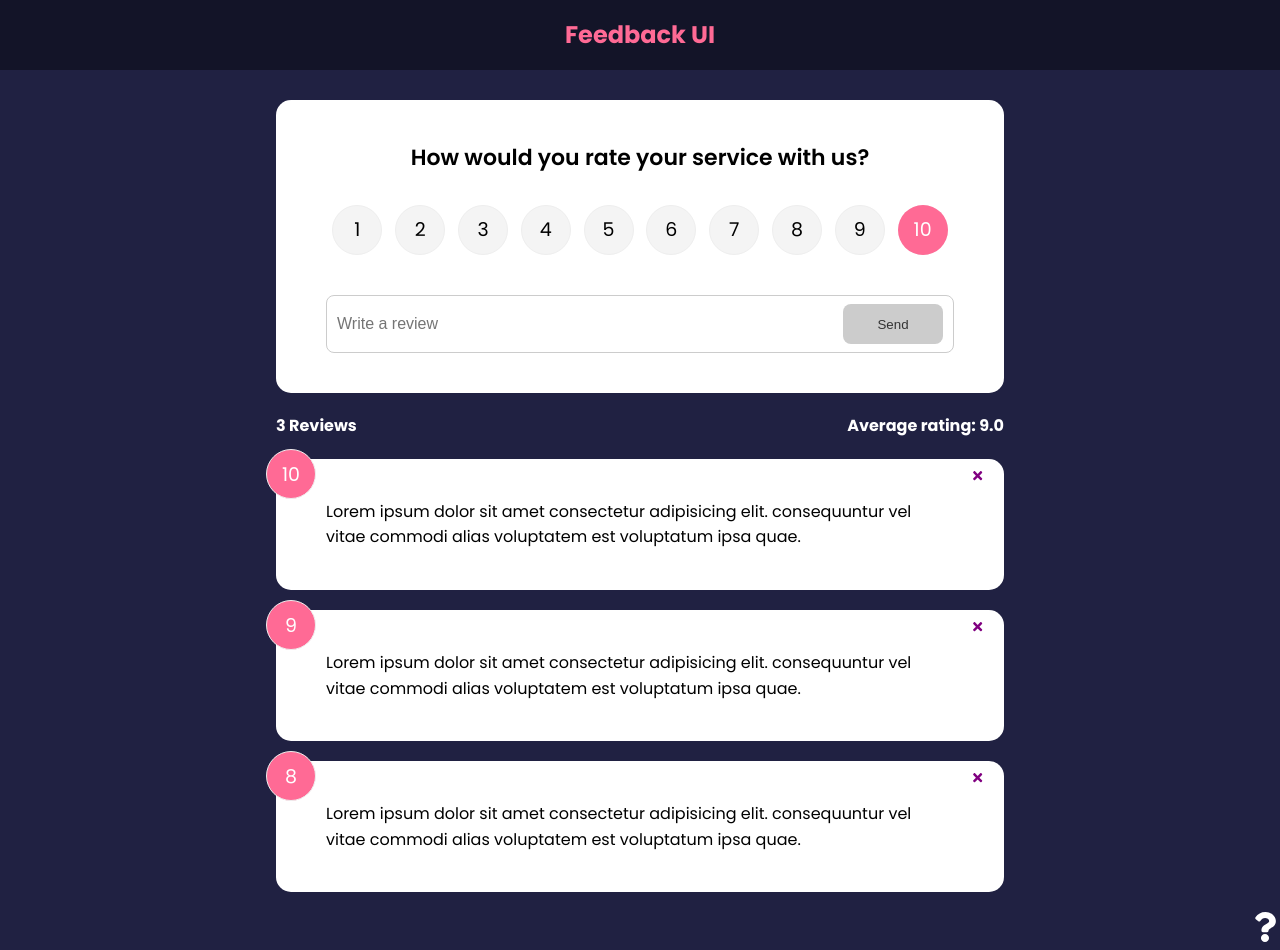
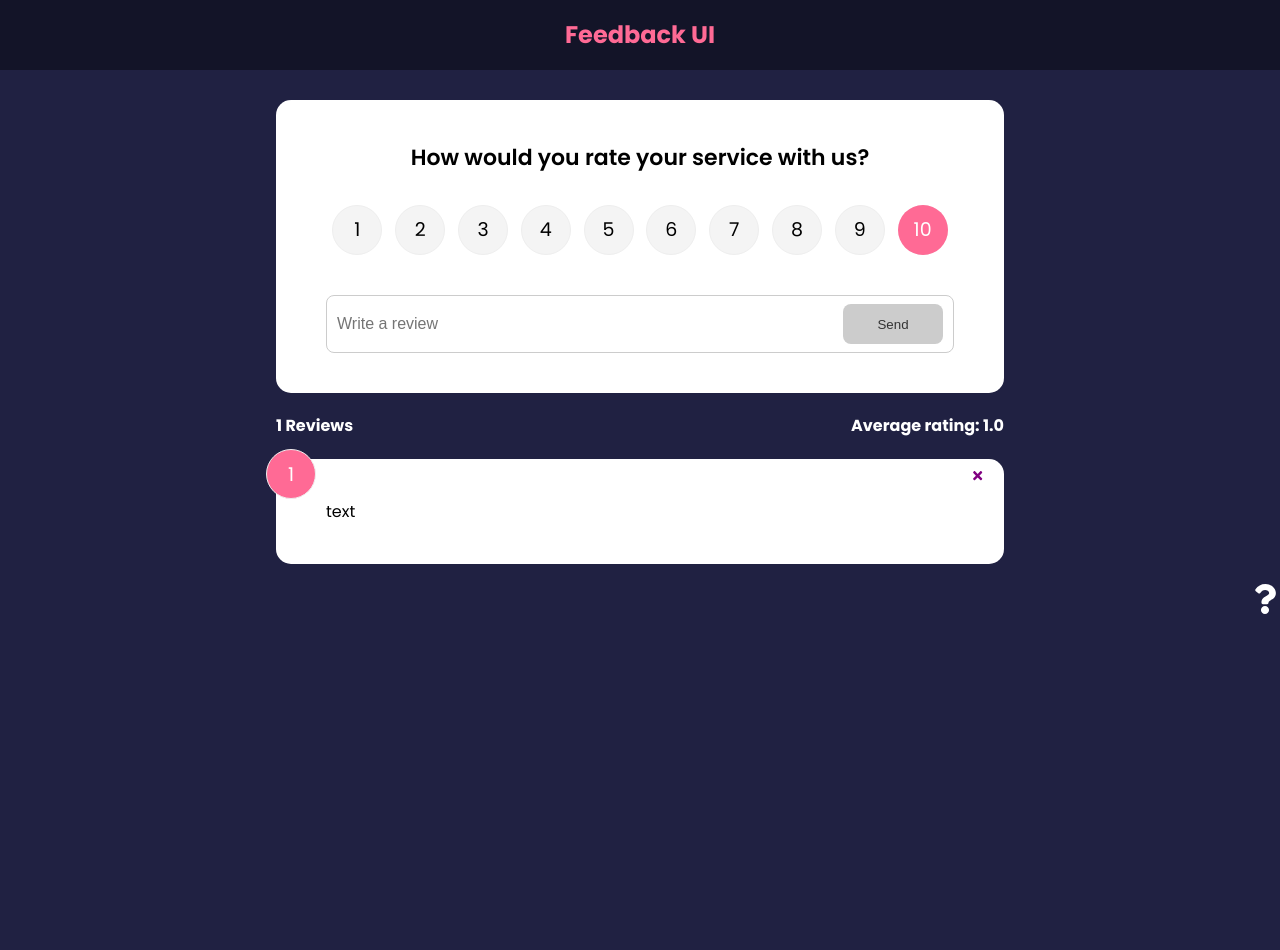
Before and after one commit to Masyak95/feedback-ui, a React (Create React App) app: page / in a window 1280 px wide. After the commit the page ends 800 px from the top, so only its background shows below. Built offline with nearby package versions, Linux system fonts and the light colour scheme.

Commit message:
add context, code refactoring

```diff
--- a/src/App.tsx
+++ b/src/App.tsx
@@ -1,42 +1,26 @@
-import React, { useState } from 'react';
-import { v4 as uuidv4 } from 'uuid';
+import React from 'react';
 import {BrowserRouter as Router, Route, Routes} from "react-router-dom";
 import Header from './components/Header';
-import feedbackData from './data/FeedbackData';
 import FeedbackList from './components/FeedbackList';
 import FeedbackStats from './components/FeedbackStats';
 import FeedbackForm from './components/FeedbackForm';
-import {FeedbackType} from "./components/FeedbackItem";
 import AboutPage from "./pages/AboutPage";
 import AboutIconLink from "./components/AboutIconLink";
+import {FeedbackProvider} from "./components/context/FeedbackContext";
 
 function App() {
-    const [feedback, setFeedback] = useState<FeedbackType[]>(feedbackData);
-
-    const addFeedback = (newFeedback: FeedbackType) => {
-        newFeedback.id = uuidv4();
-        setFeedback([newFeedback, ...feedback]);
-    };
-
-    const deleteFeedback = (id: string) => {
-        if (window.confirm('Are you sure you want to delete?')) {
-            setFeedback(feedback.filter((item) => item.id !== id));
-        }
-    };
 
     return (
+        <FeedbackProvider>
             <Router>
-            <Header text={'Feedback UI'} />
+                <Header text={'Feedback UI'}/>
                 <div className="container">
                     <Routes>
                         <Route path={'/'} element={
                             <>
-                            <FeedbackForm handleAdd={addFeedback} />
-                            <FeedbackStats feedback={feedback} />
-                            <FeedbackList
-                                feedback={feedback}
-                                handleDelete={deleteFeedback}
-                            />
+                                <FeedbackForm />
+                                <FeedbackStats />
+                                <FeedbackList />
                             </>
                         }>
                         </Route>
@@ -45,6 +29,8 @@ function App() {
                 </div>
                 <AboutIconLink/>
             </Router>
+        </FeedbackProvider>
+
     );
 }
 
--- a/src/components/FeedbackForm.tsx
+++ b/src/components/FeedbackForm.tsx
@@ -1,16 +1,15 @@
-import React, { ChangeEvent, FormEvent, useState } from 'react';
+import React, {ChangeEvent, FormEvent, useContext, useState} from 'react';
 import { v4 as uuidv4 } from 'uuid';
 import Card from './shared/Card';
 import Button from './shared/Button';
 import RatingSelect from './RatingSelect';
 import { FeedbackType } from './FeedbackItem';
+import {FeedbackContext} from "./context/FeedbackContext";
 
+const FeedbackForm = () => {
 
-type FeedbackFormPropsType = {
-    handleAdd: (newFeedback: FeedbackType) => void;
-};
+    const { addFeedback } = useContext(FeedbackContext);
 
-const FeedbackForm = ({ handleAdd }: FeedbackFormPropsType) => {
     const [text, setText] = useState<string>('');
     const [rating, setRating] = useState<number>(10);
     const [btnDisabled, setBtnDisabled] = useState<boolean>(true);
@@ -37,7 +36,9 @@ const FeedbackForm = ({ handleAdd }: FeedbackFormPropsType) => {
                 text,
                 rating,
             };
-            handleAdd(newFeedback);
+            if (addFeedback) {
+                addFeedback(newFeedback);
+            }
             setText('');
             setRating(10);
         }
--- a/src/components/FeedbackItem.tsx
+++ b/src/components/FeedbackItem.tsx
@@ -1,7 +1,8 @@
 import { FaTimes } from 'react-icons/fa'
 
-import React from 'react';
+import React, {useContext} from 'react';
 import Card from './shared/Card';
+import {FeedbackContext} from "./context/FeedbackContext";
 
 export type FeedbackType = {
     id: string;
@@ -11,15 +12,16 @@ export type FeedbackType = {
 
 type FeedbackItemPropsType = {
     item: FeedbackType;
-    handleDelete: (id: string)=>void;
+
 }
 
-const FeedbackItem = ({ item,handleDelete }: FeedbackItemPropsType) => {
+const FeedbackItem = ({ item}: FeedbackItemPropsType) => {
+    const {deleteFeedback} = useContext(FeedbackContext)
     return (
         <Card>
             <div className="num-display">{item.rating}</div>
             <button
-                onClick={()=> handleDelete(item.id)}
+                onClick={()=> deleteFeedback ? deleteFeedback(item.id) : ""}
                 className="close">
                 <FaTimes color={"purple"}/>
             </button>
--- a/src/components/FeedbackList.tsx
+++ b/src/components/FeedbackList.tsx
@@ -1,23 +1,20 @@
-import React from 'react';
-import FeedbackItem, { FeedbackType } from "./FeedbackItem";
+import React, {useContext} from 'react';
+import FeedbackItem from "./FeedbackItem";
 import {AnimatePresence, motion} from "framer-motion";
+import { FeedbackContext } from './context/FeedbackContext';
 
-type FeedbackListPropsType = {
-    feedback: FeedbackType[],
-    handleDelete: (id: string)=>void
-}
+const FeedbackList = () => {
 
-const FeedbackList = (props: FeedbackListPropsType) => {
-    const { feedback,handleDelete } = props;
+    const {feedback} = useContext(FeedbackContext)
 
-    if (feedback.length === 0) {
+    if (feedback?.length === 0) {
         return <p>No Feedback Yet</p>;
     }
 
     return (
         <div className="feedback-list">
             <AnimatePresence>
-                {feedback.map((item) => (
+                {feedback?.map((item) => (
                    <motion.div
                        key={item.id}
                        initial={{opacity: 0}}
@@ -27,7 +24,6 @@ const FeedbackList = (props: FeedbackListPropsType) => {
                     <FeedbackItem
                         key={item.id}
                         item={item}
-                        handleDelete={handleDelete}
                     />
                    </motion.div>
                 ))}
--- a/src/components/FeedbackStats.tsx
+++ b/src/components/FeedbackStats.tsx
@@ -1,24 +1,27 @@
-import React from 'react';
-import {FeedbackType} from "./FeedbackItem";
+import React, { useContext } from 'react';
+import { FeedbackContext } from "./context/FeedbackContext";
 
-type FeedbackStatsPropsType = {
-    feedback:FeedbackType[],
-}
+const FeedbackStats = () => {
+    const { feedback } = useContext(FeedbackContext);
 
-const FeedbackStats = ({feedback}: FeedbackStatsPropsType) => {
+    if (!feedback || feedback.length === 0) {
+        return (
+            <div className={"feedback-stats"}>
+                <h4>No Reviews Yet</h4>
+            </div>
+        );
+    }
 
-    const totalRatings = feedback.reduce((acc, cur)=>{
-        return acc + cur.rating
-    },0)
+    const totalRatings = feedback.reduce((acc, cur) => acc + cur.rating, 0);
 
-   const average = totalRatings / feedback.length
+    const average = totalRatings / feedback.length;
 
     return (
         <div className={"feedback-stats"}>
             <h4>{feedback.length} Reviews</h4>
-            <h4>Average rating: {isNaN(average) ? 0 : average.toFixed(1)}</h4>
+            <h4>Average rating: {average.toFixed(1)}</h4>
         </div>
     );
 };
 
-export default FeedbackStats
+export default FeedbackStats;
--- /dev/null
+++ b/src/components/context/FeedbackContext.tsx
@@ -0,0 +1,44 @@
+import React, {createContext, ReactNode, useState} from "react";
+import {FeedbackType} from "../FeedbackItem";
+import {v4 as uuidv4} from "uuid";
+
+interface FeedbackProviderProps{
+    children: ReactNode
+}
+interface FeedbackContextProps {
+    feedback?: FeedbackType[],
+    deleteFeedback?: (id: string) => void,
+    addFeedback?:(newFeedback: FeedbackType)=>void
+}
+
+export const FeedbackContext = createContext<FeedbackContextProps>({})
+
+export const FeedbackProvider = ({children}: FeedbackProviderProps)=>{
+
+    const[feedback, setFeedback]=useState([
+        {
+            id:"1",
+            text: "text",
+            rating:1
+        }
+    ])
+
+    const deleteFeedback = (id: string) => {
+        if (window.confirm('Are you sure you want to delete?')) {
+            setFeedback(feedback.filter((item) => item.id !== id));
+        }
+    };
+
+    const addFeedback = (newFeedback: FeedbackType) => {
+        newFeedback.id = uuidv4();
+        setFeedback([newFeedback, ...feedback]);
+    };
+
+    return<FeedbackContext.Provider value={{
+        feedback,
+        deleteFeedback,
+        addFeedback
+    }}>
+        {children}
+    </FeedbackContext.Provider>
+}
--- a/src/index.css
+++ b/src/index.css
@@ -16,6 +16,7 @@ body {
 ul {
     list-style: none;
 }
+
 
 .container {
     max-width: 768px;
```
Lines whose indentation alone changed are shown as unchanged.
